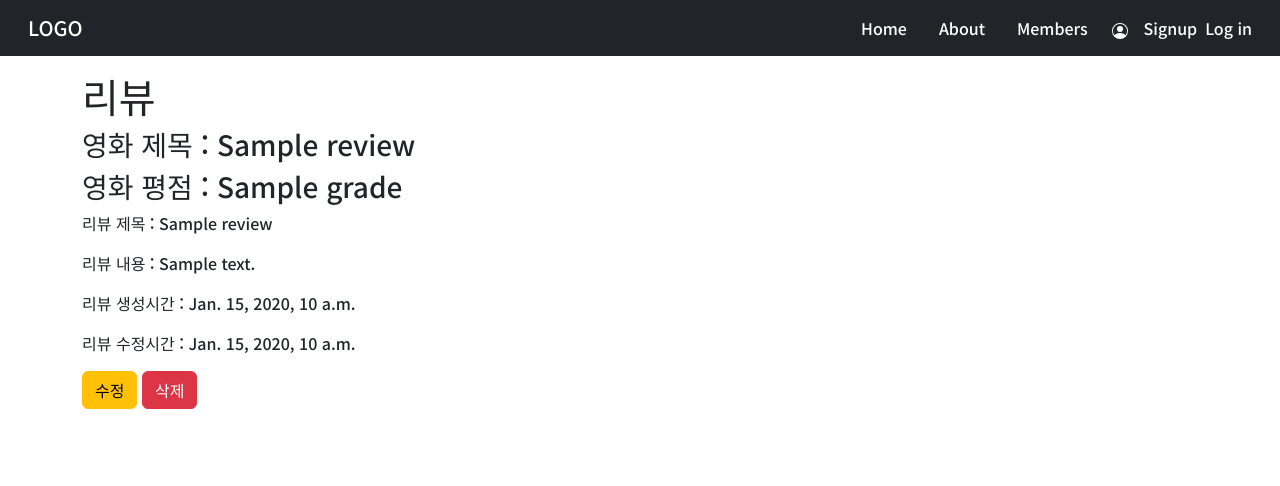
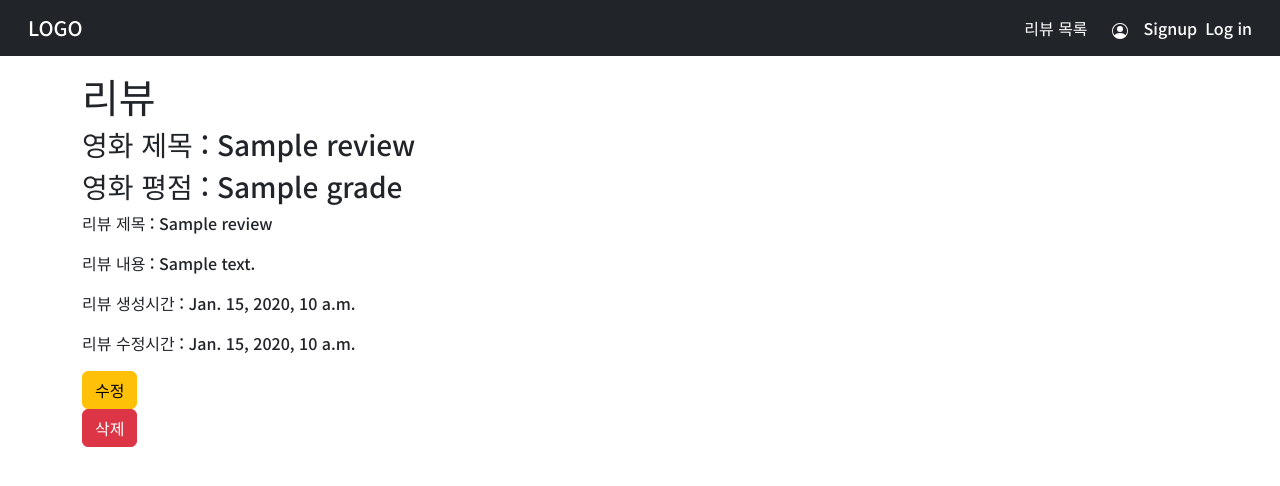
Before and after one commit to dongwonbaek/Pair_programming1014, a Django app: template reviews/templates/reviews/detail.html in a window 1280 px wide. Shown: the top 486 px of the page. Run offline with Django 3.2, Linux system fonts and the light colour scheme; the template is opened without the code that fills it: most values are stand-ins (such as "Sample title", 1, 10 or a date in 2020); some libraries are stand-ins or nearby versions.

Commit message:
Add reviews/update

```diff
--- a/reviews/templates/reviews/detail.html
+++ b/reviews/templates/reviews/detail.html
@@ -21,7 +21,12 @@
     <p>리뷰 수정시간 :
       {{ review.updated_at }}
     </p>
-    <a href=""><input type="submit" class="btn btn-warning " value="수정"></a>
-    <a href=""><input type="submit" class="btn btn-danger" value="삭제"></a>
+    <a href="{% url 'reviews:update' review.pk %}"><input type="submit" class="btn btn-warning " value="수정"></a>
+    <form action="{% url 'reviews:delete' review.pk %}" method="POST">
+      {% csrf_token %}
+      <button class="btn btn-danger" type="submit">
+          삭제
+        </button>
+  </form>
   </div>
 {% endblock %}
--- a/reviews/urls.py
+++ b/reviews/urls.py
@@ -5,5 +5,7 @@ app_name = "reviews"
 urlpatterns = [
     path("", views.index, name="index"),
     path("create/", views.create, name="create"),
-    path("<int:pk>", views.detail, name="detail"),
+    path("<int:pk>/", views.detail, name="detail"),
+    path('<int:pk>/update/', views.update, name='update'),
+    path('<int:pk>/delete/', views.delete, name='delete'),
 ]
--- a/templates/base.html
+++ b/templates/base.html
@@ -23,14 +23,13 @@
       <div class="container-fluid">
         <a class="navbar-brand mx-3" href='{% url 'accounts:index' %}'>LOGO</a>
         <div class="d-flex mx-3">
+          {% if request.user.is_authenticated %}
           <li class="nav-item list-unstyled mx-3">
-            <a class="nav-link active text-white" aria-current="page" href="#">Home</a>
+            <a class="nav-link active text-white" href="{% url 'reviews:create' %}">리뷰 작성</a>
           </li>
+          {% endif %}
           <li class="nav-item list-unstyled mx-3">
-            <a class="nav-link active text-white" href="#">About</a>
-          </li>
-          <li class="nav-item list-unstyled mx-3">
-            <a class="nav-link active text-white" href="#">Members</a>
+            <a class="nav-link active text-white" href="{% url 'reviews:index' %}">리뷰 목록</a>
           </li>
           <li class="nav-item list-unstyled mx-2">
             <svg xmlns="http://www.w3.org/2000/svg" width="16" height="16" fill="white" class="bi bi-person-circle" viewbox="0 0 16 16">
```
Also changed, not shown: reviews/templates/reviews/update.html (added, +15 -0 lines), reviews/views.py (+21 -0 lines), reviews/migrations/0001_initial.py.
